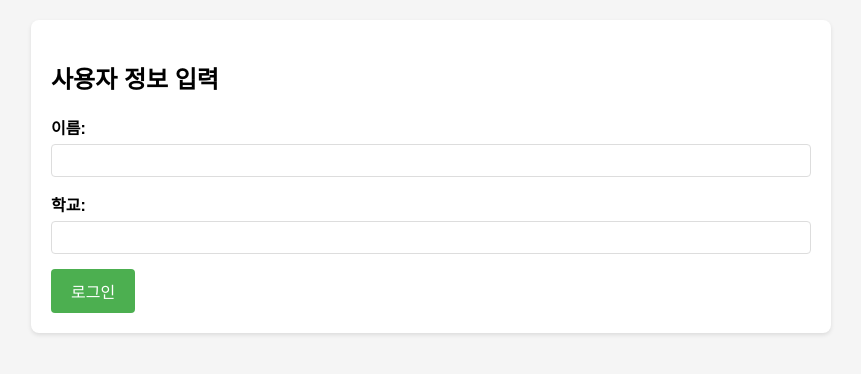
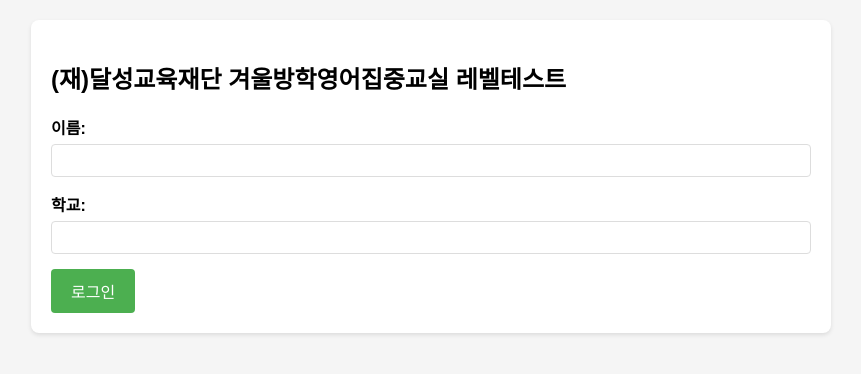
Before and after one commit to Ucc6123/Dalsung_Eng_Camp, a plain HTML site: page index.html in a window 1280 px wide. Shown: the whole page, without its empty margins (209-1070 px from the left). Drawn offline with Linux system fonts and the light colour scheme.

Commit message:
index.html

```diff
--- a/index.html
+++ b/index.html
@@ -85,7 +85,7 @@
 <body>
     <div class="container">
         <div id="loginSection">
-            <h2>사용자 정보 입력</h2>
+            <h2>(재)달성교육재단 겨울방학영어집중교실 레벨테스트</h2>
             <form id="loginForm">
                 <div class="form-group">
                     <label for="name">이름:</label>
```
